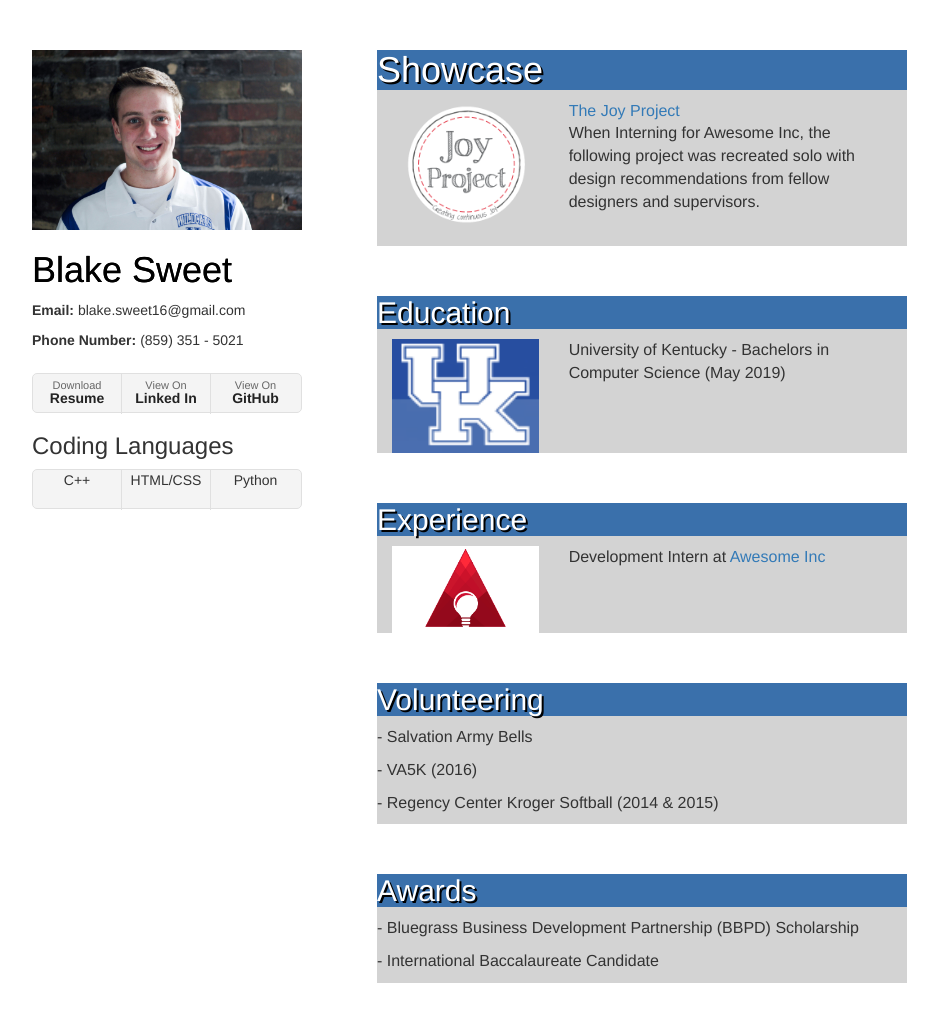
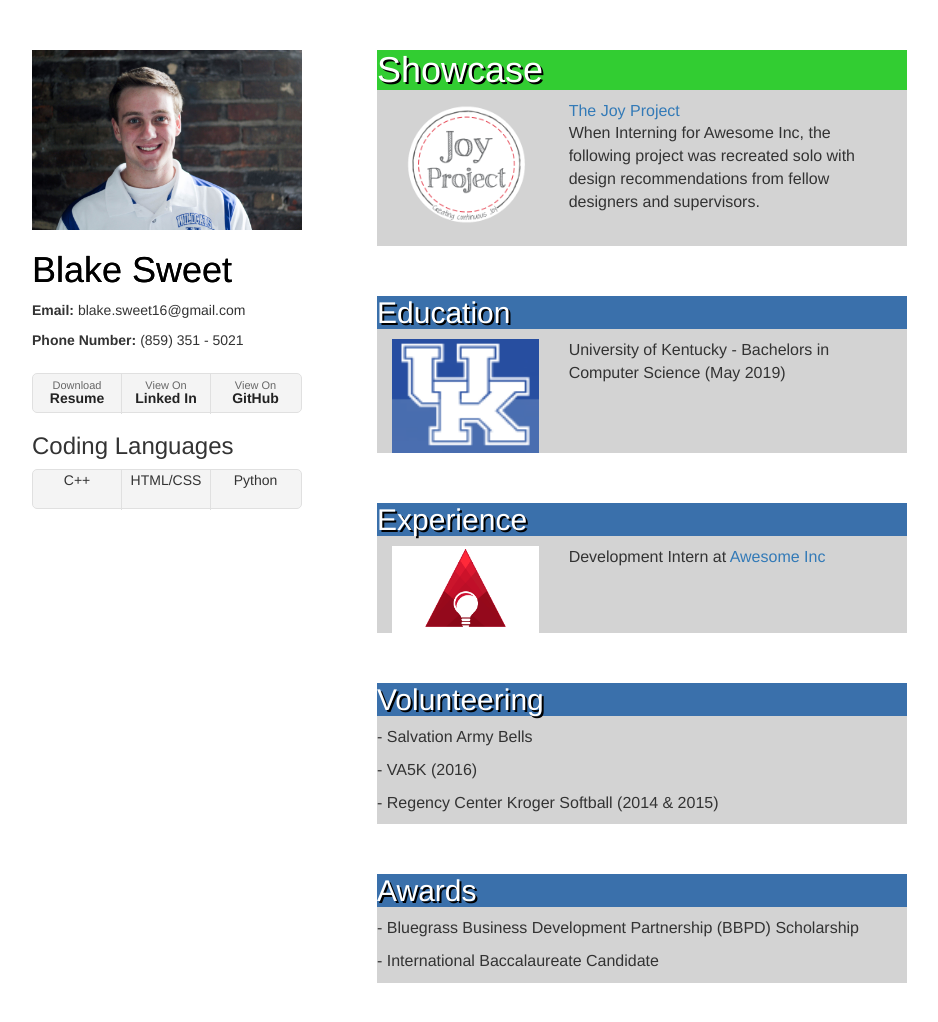
Before and after one commit to BSweet16/BSweet16.github.io, a Jekyll site: the page built from index.html, in a window 1280 px wide and 1083 px high. Shown: the top 1022 px of the window, without its empty margins (178-1116 px from the left). Built offline with Jekyll 4.4.1, drawn with Linux system fonts in a browser that asks for light colours; nearby versions of some CDN libraries; library files that are not in the unit come from our copies.

Commit message:
Different Showcase header color

```diff
--- a/assets/css/custom.scss
+++ b/assets/css/custom.scss
@@ -24,6 +24,10 @@ $mobile-width: $tablet-width - 1;
 
 #ShowCase{
 	background-color: lightgrey;
+
+	h1{
+		background-color: limegreen;
+	}
 }
 
 
```
